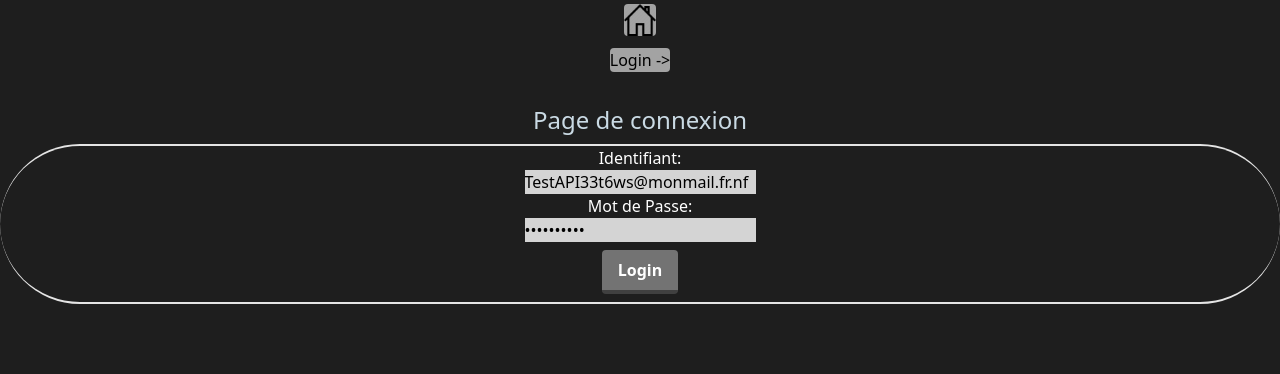
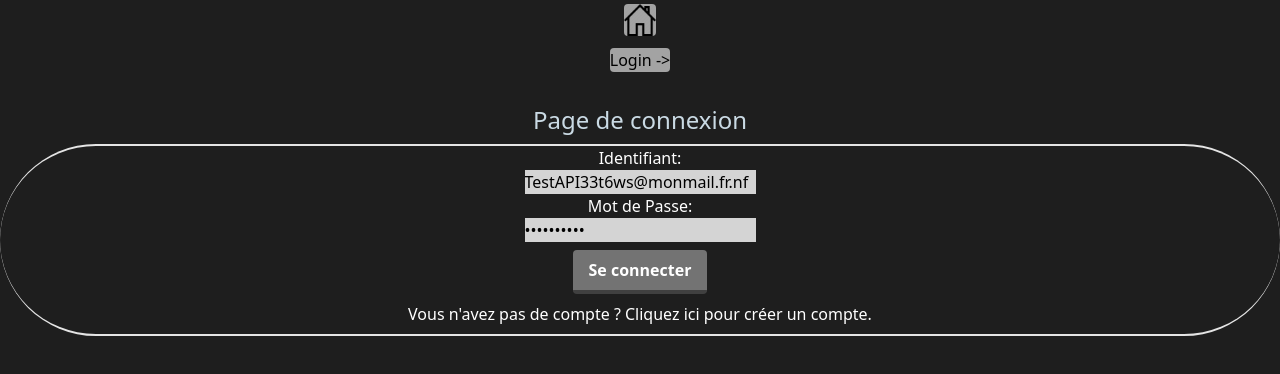
Before and after one commit to FestiveTree/AppliTodo, a Vue app in the folder appli_todo/: page /login in a window 1280 px wide. Shown: the top 374 px of the page. Built offline with nearby package versions, Linux system fonts and the light colour scheme.

Commit message:
Préparation redirection account creation + style

```diff
--- a/appli_todo/src/views/Login.vue
+++ b/appli_todo/src/views/Login.vue
@@ -8,8 +8,8 @@
         <p>Mot de Passe:</p>
         <input class="bg-gray-300 focus:bg-white" v-model="inputPassword" id="pass" type="password"/>
       </div>
-
-      <button class=" my-2 bg-gray-500 hover:bg-gray-400 text-white font-bold py-2 px-4 border-b-4 border-gray-700 hover:border-gray-500 rounded" v-on:click="doLogin">Login</button>
+      <button class=" my-2 bg-gray-500 hover:bg-gray-400 text-white font-bold py-2 px-4 border-b-4 border-gray-700 hover:border-gray-500 rounded" v-on:click="doLogin">Se connecter</button>
+      <p class="pb-2"> Vous n'avez pas de compte ? <a href="" class="hover:text-blue-500 hover:underline cursor-pointer"> Cliquez ici pour créer un compte.</a> </p>
     </div>
   </div>
 
```
